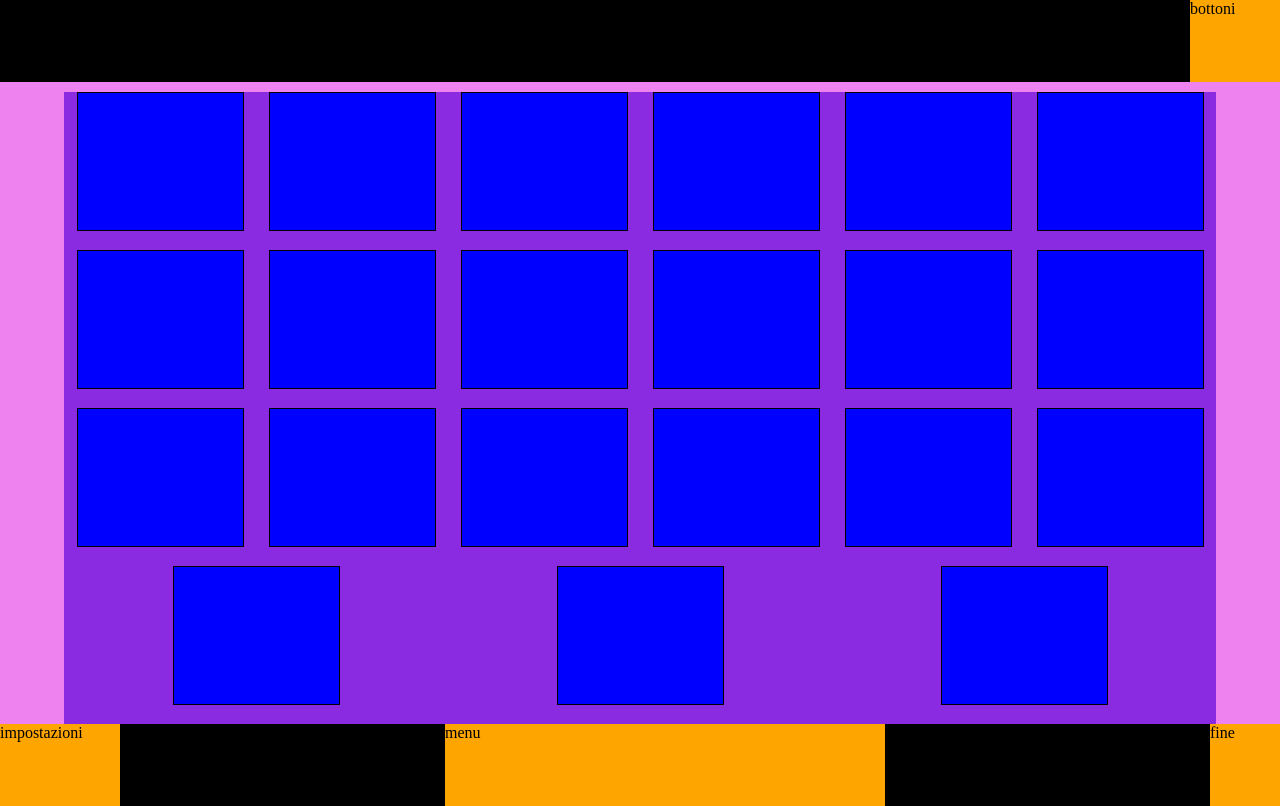
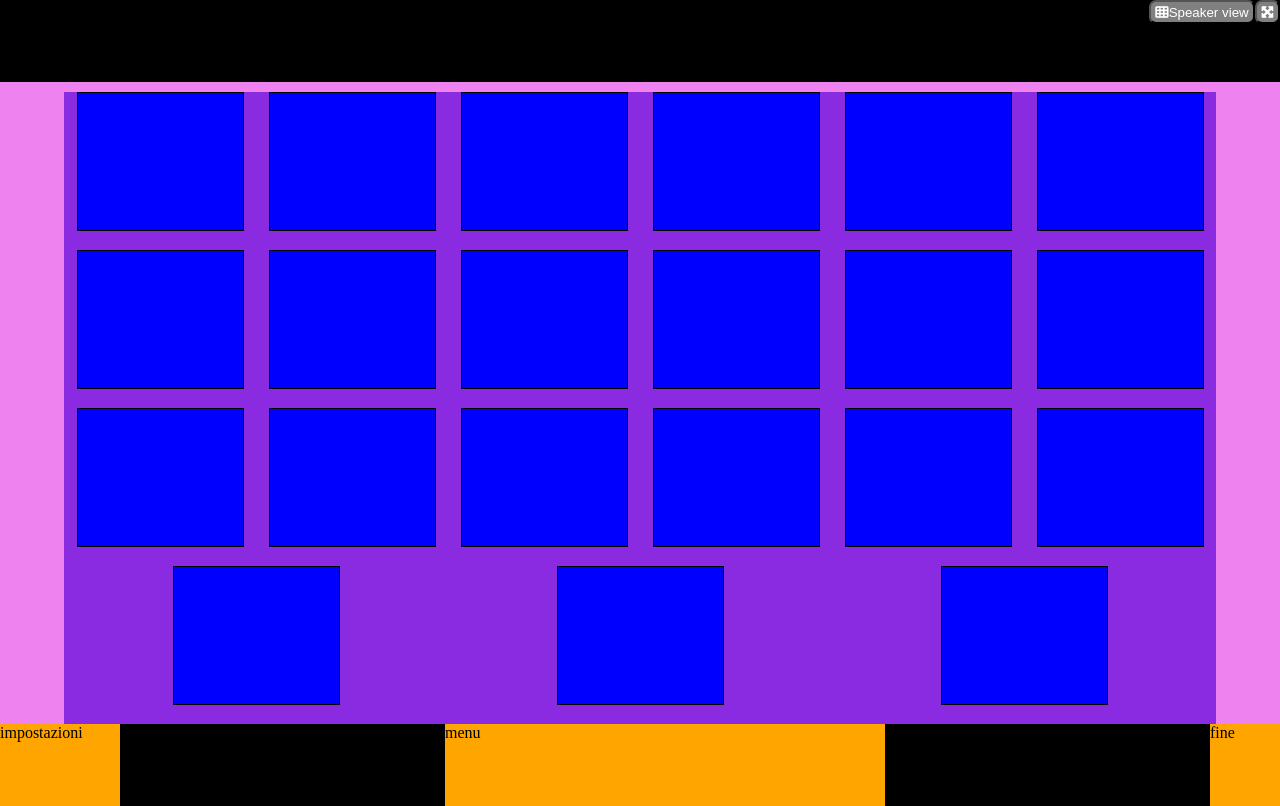
Before and after one commit to Asiaviscardi/html-css-zoom, a plain HTML site: page index.html in a window 1280 px wide. Drawn offline with Linux system fonts and the light colour scheme.

Commit message:
fine header

```diff
--- a/index.html
+++ b/index.html
@@ -24,7 +24,9 @@
 
         <div class="barra flex">
 
-            <div class="b">bottoni</div>
+            <button><i class="fa-solid fa-table-cells" style="color: #ffffff;"></i>Speaker view</button>
+
+            <button><i class="fa-solid fa-maximize" style="color: #ffffff;"></i></button>
 
         </div>
 
--- a/style.css
+++ b/style.css
@@ -17,9 +17,13 @@
     justify-content: flex-end;
 }
 
-.b{
-    width: 90px;
-    background-color: orange;
+.barra button{
+    height: 24px;
+    color: white;
+    padding: 0px 4px;
+    background-color: gray;
+    cursor: pointer;
+    border-radius: 7px;
 }
 
 /*main*/
```
